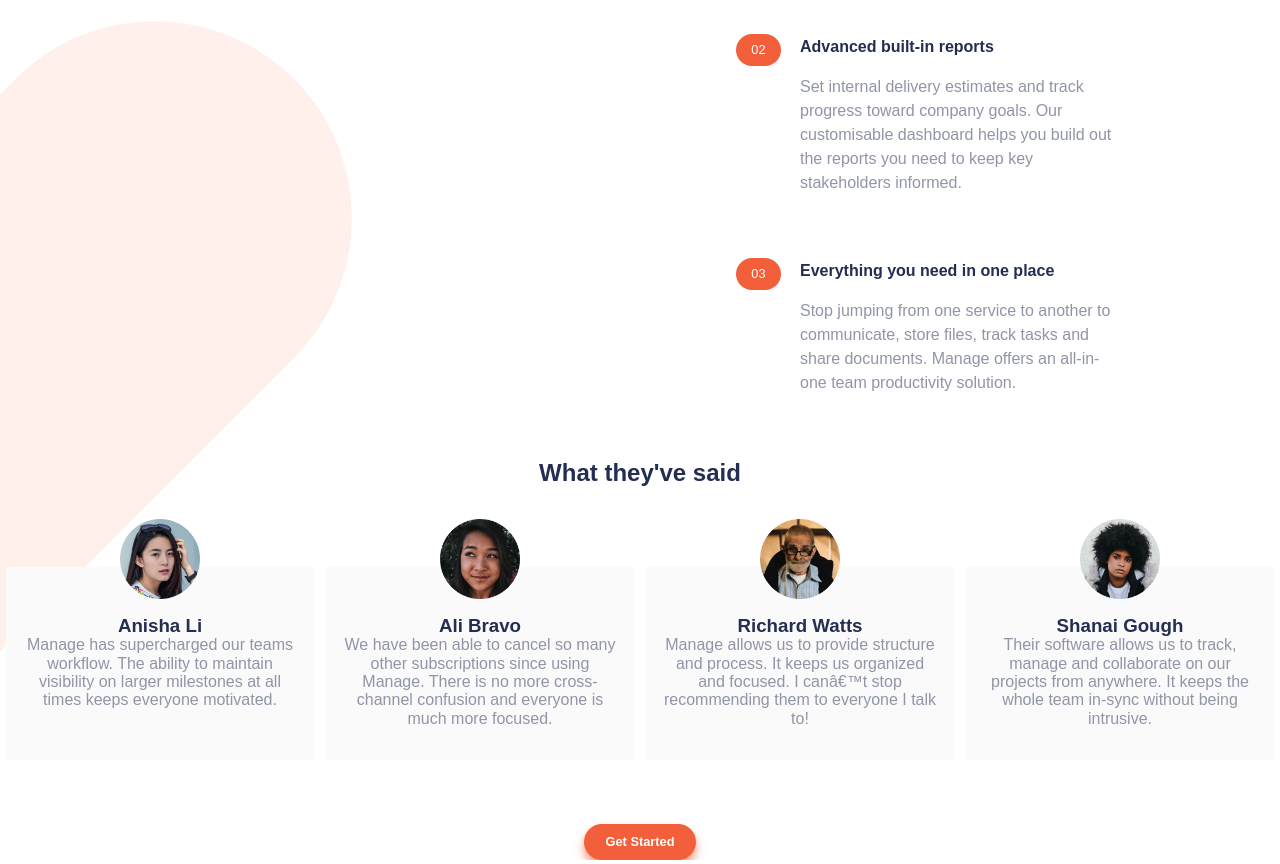
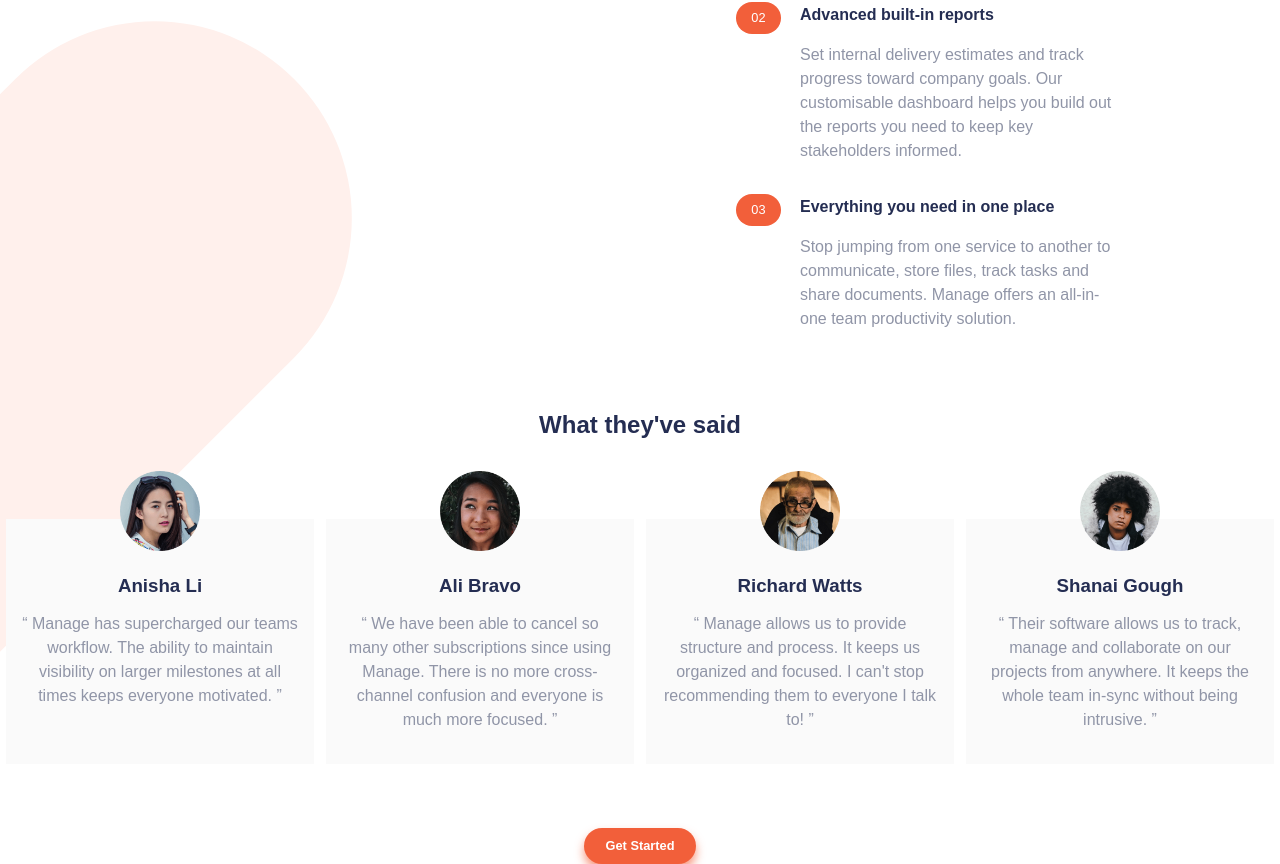
Before and after one commit to Thomaster100/manage-landing-page, a website: page html/index.html in a window 1280 px wide. Shown: the part 859-1723 px from the top of the page. Drawn offline with Linux system fonts and the light colour scheme; a web font is replaced by a local one.

Commit message:
fix line-height

```diff
--- a/css/styles.css
+++ b/css/styles.css
@@ -1,3 +1,4 @@
+@charset "UTF-8";
 /* COLORS */
 :root {
   font-family: "Be Vietnam", sans-serif;
@@ -177,6 +178,7 @@
   margin-right: auto;
   display: block;
   position: relative;
+  line-height: 1.35;
 }
 .container__advantages .container__differences_question {
   text-align: center;
@@ -201,7 +203,7 @@
   color: #242d52;
   font-weight: 700;
 }
-.container__advantages .container__list_of_advantages .advantage_title:before {
+.container__advantages .container__list_of_advantages .advantage_title::before {
   counter-increment: section;
   content: "0" counter(section);
   display: flex;
@@ -219,7 +221,7 @@
   font-size: 0.8rem;
   font-weight: 400;
 }
-.container__advantages .container__list_of_advantages .advantage_title:after {
+.container__advantages .container__list_of_advantages .advantage_title::after {
   content: "";
   display: block;
   width: 100%;
@@ -273,6 +275,18 @@
   padding-bottom: 2rem;
   margin-bottom: 4rem;
   background-color: #fafafa;
+}
+.container__reviews .card__review .client__name {
+  padding: 0.5rem 0 1rem 0;
+}
+.container__reviews .card__review .text__review {
+  line-height: 1.35;
+}
+.container__reviews .card__review .text__review::before {
+  content: "“";
+}
+.container__reviews .card__review .text__review::after {
+  content: "”";
 }
 .container__reviews .client__name, .container__reviews .text__review {
   width: 90%;
@@ -383,9 +397,10 @@
 
   /* ADVANTAGES */
   .container__advantages {
-    margin-top: 5rem;
     display: flex;
     justify-content: space-between;
+    margin-top: 5rem;
+    margin-bottom: 3rem;
   }
   .container__advantages .container__differences_question {
     text-align: left;
@@ -406,14 +421,14 @@
     counter-reset: section;
   }
   .container__advantages .container__list_of_advantages:first-of-type, .container__advantages .container__list_of_advantages :nth-of-type(2) {
-    margin-bottom: 2rem;
+    margin-bottom: 0;
   }
   .container__advantages .container__list_of_advantages .advantage_title {
     margin-left: 0;
     color: #242d52;
     font-weight: 700;
   }
-  .container__advantages .container__list_of_advantages .advantage_title:before {
+  .container__advantages .container__list_of_advantages .advantage_title::before {
     counter-increment: section;
     content: "0" counter(section);
     display: flex;
@@ -430,7 +445,7 @@
     color: #fff;
     font-weight: 400;
   }
-  .container__advantages .container__list_of_advantages .advantage_title:after {
+  .container__advantages .container__list_of_advantages .advantage_title::after {
     display: none;
   }
 
@@ -468,15 +483,17 @@
     margin-bottom: 4rem;
     background-color: #fafafa;
   }
-  .container__reviews .client__name, .container__reviews .text__review {
+  .container__reviews .card__review .client__name, .container__reviews .card__review .text__review {
     width: 90%;
     margin: 0 auto;
     text-align: center;
   }
-  .container__reviews .client__name {
+  .container__reviews .card__review .client__name {
+    padding: 0.5rem 0 1rem 0;
     color: #242d52;
   }
-  .container__reviews .text__review {
+  .container__reviews .card__review .text__review {
+    line-height: 1.5;
     color: #9095a7;
   }
 }
--- a/html/index.html
+++ b/html/index.html
@@ -103,7 +103,7 @@
           <h3 class="client__name">Richard Watts</h3>
           <p class="text__review">
             Manage allows us to provide structure and process. It keeps us organized
-            and focused. I canâ€™t stop recommending them to everyone I talk to!
+            and focused. I can't stop recommending them to everyone I talk to!
           </p>
         </div>
         <div class="card__review">
```
Also changed, not shown: 1 other file.
